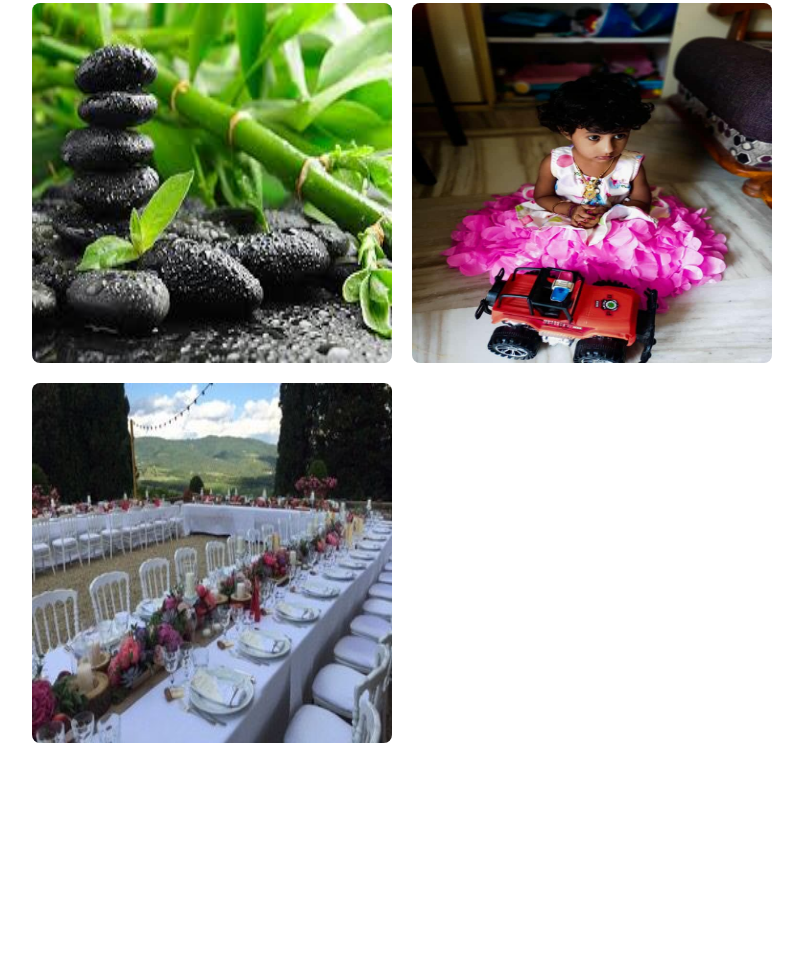
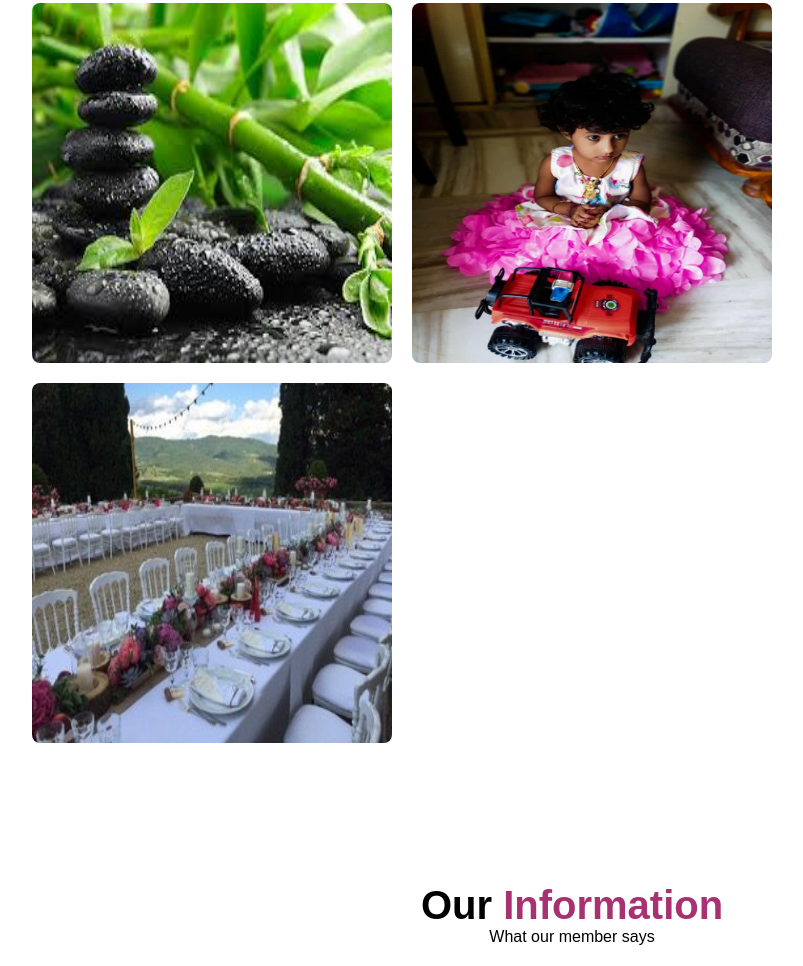
Before and after one commit to mdafsha9/Project1-Gallery, a plain HTML site: page index.html in a window 1280 px wide. Shown: the part 2060-3026 px from the top of the page, without its empty margins (68-871 px from the left). Before the commit the page ends 2923 px from the top, so only its background shows below. Drawn offline with nearby package versions, Linux system fonts and the light colour scheme.

Commit message:
styled information section

```diff
--- a/index.html
+++ b/index.html
@@ -72,7 +72,13 @@
         <div class="item wedding">
           <img src="assets/w3.jpg" width="100px" height="100px">
         </div>
+      </div>
+    </section>
 
+    <section class="member">
+      <div class="member-info">
+        <h1>Our <span>Information</span></h1>
+        <p>What our member says</p>
       </div>
     </section>
     <script src="https://code.jquery.com/jquery-3.6.0.min.js" integrity="sha256-/xUj+3OJU5yExlq6GSYGSHk7tPXikynS7ogEvDej/m4=" crossorigin="anonymous"></script>
--- a/style.css
+++ b/style.css
@@ -143,3 +143,17 @@ li.active{
   height:100%;
   border-radius:8px;
 }
+.member{
+  width:100%;
+  padding:20px 100px;
+  font-family:sans-serif;
+}
+.member-info{
+  text-align:center;
+}
+.member-info h1{
+  font-size:2.5em;
+}
+.member-info h1 span{
+  color:#a83271;
+}
```
